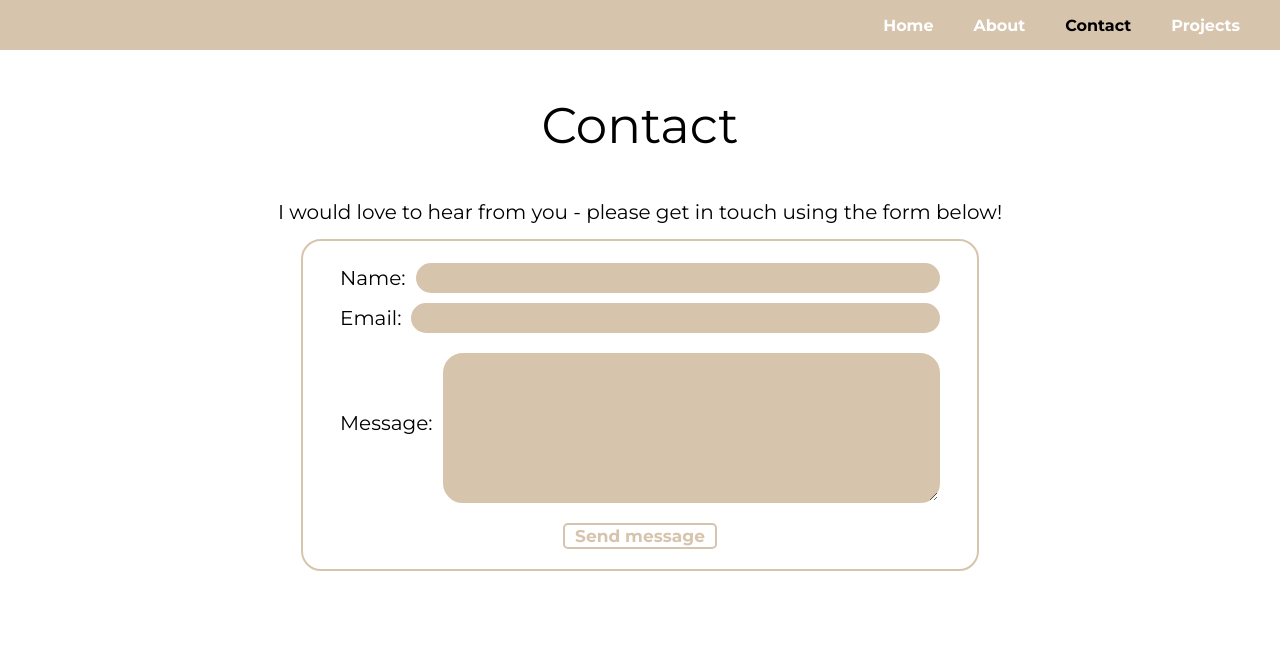
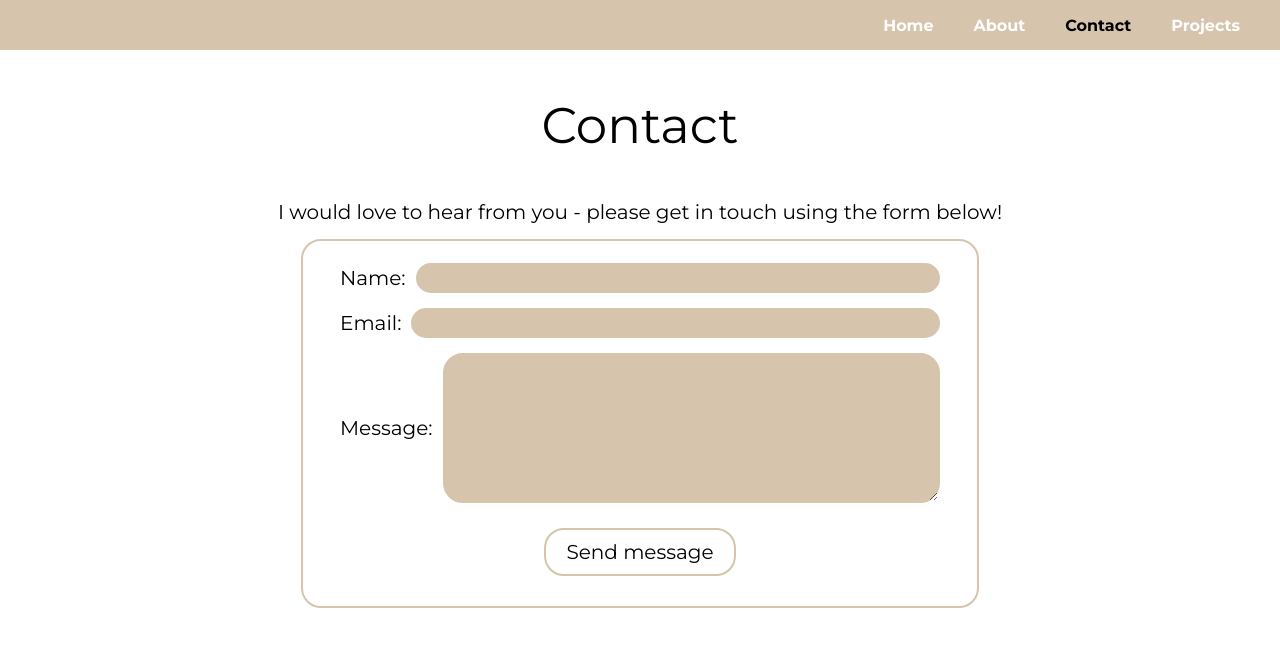
Before and after one commit to pointonjoel/Portfolio, a Next.js app: page /Contact in a window 1280 px wide. Shown: the top 646 px of the page. Built offline with nearby package versions, Linux system fonts and the light colour scheme.

Commit message:
fix styles and form validation

```diff
--- a/components/navbar/NavbarStyles.js
+++ b/components/navbar/NavbarStyles.js
@@ -16,7 +16,7 @@ export const Nav = styled.nav`
 `;
 
 export const NavLink = styled.a`
-  color: #fff;
+  color: white;
   display: flex;
   align-items: center;
   text-decoration: none;
@@ -26,12 +26,12 @@ export const NavLink = styled.a`
   padding: ${(props) => (props.$hamburger ? "4% 5%" : "20px")};
 
   &.active {
-    color: #000000;
+    color: black;
   }
 
   &:hover {
     transition: all 0.2s ease-in-out;
-    color: #000000;
+    color: black;
   }
 
   @media screen and (max-width: 500px) {
@@ -42,7 +42,7 @@ export const NavLink = styled.a`
 
 export const Hamburger = styled(GiHamburgerMenu)`
   display: none;
-  color: #fff;
+  color: white;
   z-index: 1;
   animation: fadeIn 0.5s;
 
@@ -56,7 +56,7 @@ export const Hamburger = styled(GiHamburgerMenu)`
 
 export const Cross = styled(IoCloseSharp)`
   display: none;
-  color: #fff;
+  color: white;
   margin: 0.5rem 2vw 0px 0px;
   z-index: 1;
   animation: fadeIn 0.5s;
@@ -108,7 +108,7 @@ export const NavBtnLink = styled.a`
   border-radius: 4px;
   background: ${(props) => props.theme.colors.primary};
   padding: 10px 22px;
-  color: #fff;
+  color: white;
   outline: none;
   border: none;
   cursor: pointer;
@@ -120,7 +120,7 @@ export const NavBtnLink = styled.a`
 
   &:hover {
     transition: all 0.2s ease-in-out;
-    background: #000000;
+    background: black;
     color: ${(props) => props.theme.colors.secondary};
   }
 `;
--- a/pages/Contact/index.js
+++ b/pages/Contact/index.js
@@ -66,14 +66,7 @@ const Contact = () => {
     formState: { errors },
     reset,
   } = useForm();
-  let nameError = "";
-  let emailError = "";
-  let messageError = "";
-  console.log("here!!", errors);
-  if (errors.reply_to?.type === "pattern") {
-    console.log("error here!");
-    emailError = "Please enter a valid email address";
-  }
+
   return (
     <>
       <Title>Contact</Title>
@@ -90,29 +83,20 @@ const Contact = () => {
                 name="name"
                 required
                 {...register("name", {
-                  // required: true,
                   minLength: 2,
                   maxLength: 20,
                 })}
               />
             </FormRow>
             <FormRow>
-              <HelperText role="alert">{nameError}</HelperText>
-            </FormRow>
-            <FormRow>
               <label for="reply_to">Email:</label>
               <Input
                 id="reply_to"
-                type="text"
+                type="email"
                 name="reply_to"
                 required
-                {...register("reply_to", {
-                  pattern: /^[\w-\.]+@([\w-]+\.)+[\w-]{2,4}$/,
-                })}
+                {...register("reply_to")}
               />
-            </FormRow>
-            <FormRow>
-              <HelperText role="alert">{emailError}</HelperText>
             </FormRow>
             <FormRow style={{ alignItems: "none" }}>
               <label for="message">Message:</label>
@@ -122,9 +106,6 @@ const Contact = () => {
                 required
                 {...register("message")}
               />
-            </FormRow>
-            <FormRow>
-              <HelperText role="alert">{messageError}</HelperText>
             </FormRow>
             <CentreContainer>
               <Button type="submit">Send message</Button>
@@ -142,7 +123,7 @@ const Contact = () => {
               </p>
 
               <ClipLoader
-                color="#00000"
+                color="black"
                 loading={sending}
                 size={30}
                 aria-label="Loading Spinner"
--- a/styles/commonStyles.js
+++ b/styles/commonStyles.js
@@ -1,28 +1,44 @@
 import styled from "styled-components";
 import css from "@styled-system/css";
 
+// export const Button = styled.button`
+//   background: ${(props) =>
+//     props.primary ? props.theme.colors.primary : "white"};
+//   color: ${(props) => (props.primary ? "white" : props.theme.colors.primary)};
+//   border: 2px solid ${(props) => props.theme.colors.primary};
+
+//   font-size: 17px;
+//   font-weight: bold;
+//   padding: 1px 10px;
+//   border-radius: 5px;
+
+//   &:hover {
+//     transition: all 0.2s ease-in-out;
+//     color: #000000;
+
+//     background: ${(props) =>
+//       props.primary ? "white" : props.theme.colors.primary};
+//     color: ${(props) => (props.primary ? props.theme.colors.primary : "white")};
+//   }
+
+//   &:active {
+//     transform: scale(0.92);
+//   }
+// `;
+
 export const Button = styled.button`
-  background: ${(props) =>
-    props.primary ? props.theme.colors.primary : "white"};
-  color: ${(props) => (props.primary ? "white" : props.theme.colors.primary)};
-  border: 2px solid ${(props) => props.theme.colors.primary};
-
-  font-size: 17px;
-  font-weight: bold;
-  padding: 1px 10px;
-  border-radius: 5px;
+  padding: 10px 20px;
+  font-size: 1em;
+  background-color: ${(props) =>
+    props.primary ? props.theme.colors.primary : "transparent"};
+  border: ${(props) => `2px solid ${props.theme.colors.primary}`};
+  border-radius: 20px;
+  cursor: pointer;
+  transition: all 0.3s ease;
 
   &:hover {
-    transition: all 0.2s ease-in-out;
-    color: #000000;
-
-    background: ${(props) =>
-      props.primary ? "white" : props.theme.colors.primary};
-    color: ${(props) => (props.primary ? props.theme.colors.primary : "white")};
-  }
-
-  &:active {
-    transform: scale(0.92);
+    background-color: ${(props) => props.theme.colors.primary};
+    color: white;
   }
 `;
 
--- a/styles/contactStyles.js
+++ b/styles/contactStyles.js
@@ -27,7 +27,7 @@ export const FormRow = styled.div(
     display: "flex",
     width: ["100%", "350px", "500px", "600px"],
     alignItems: "center",
-    marginBottom: "5px",
+    marginBottom: "15px",
   })
 );
 
@@ -68,7 +68,7 @@ export const TextArea = styled.textarea`
   border: 2px solid ${(props) => props.theme.colors.primary};
   background: ${(props) => props.theme.colors.primary};
   font-size: 17px;
-  margin-top: 10px;
+  margin-top: 0px;
 
   &:focus {
     transition: color 0.1s ease-in-out;
```
Also changed, not shown: pages/index.js (+1 -15 lines).
